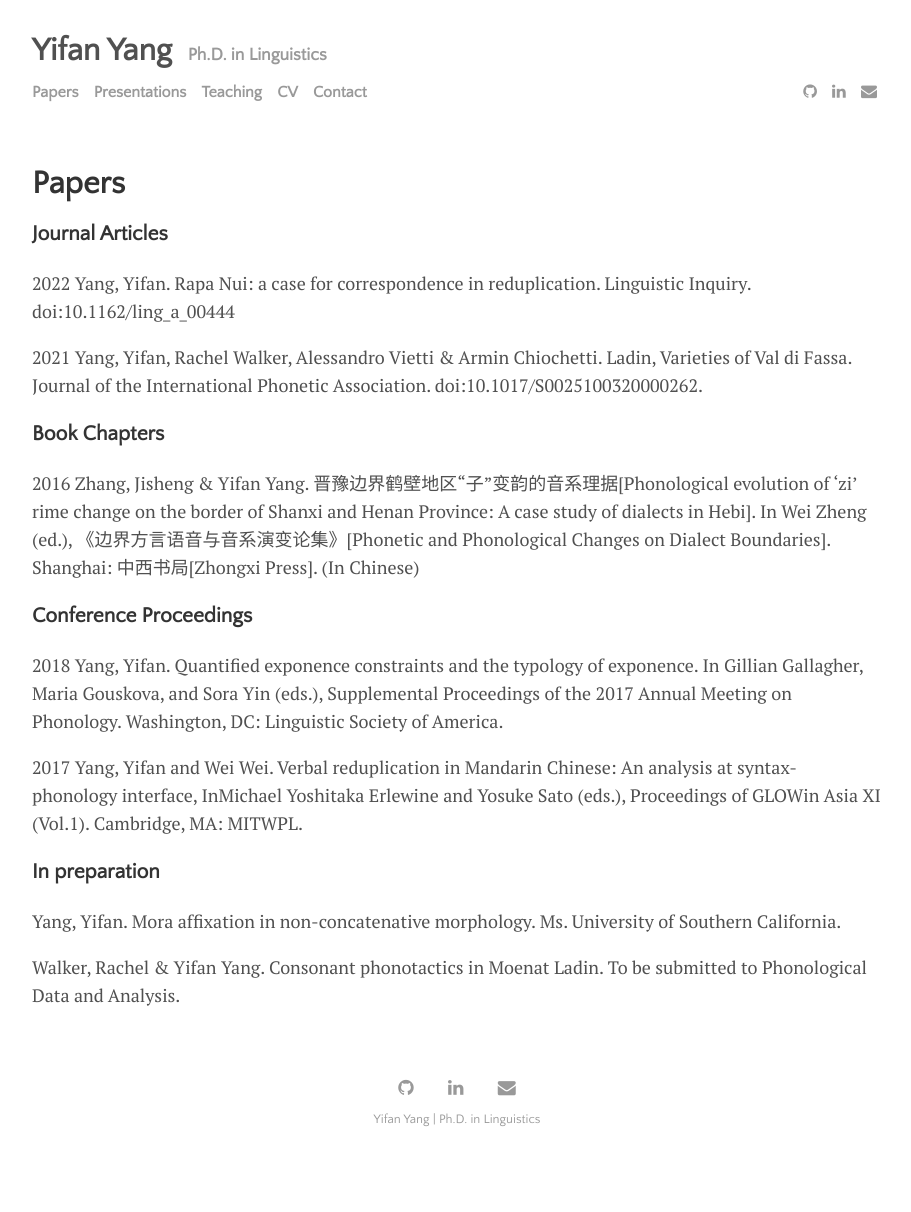
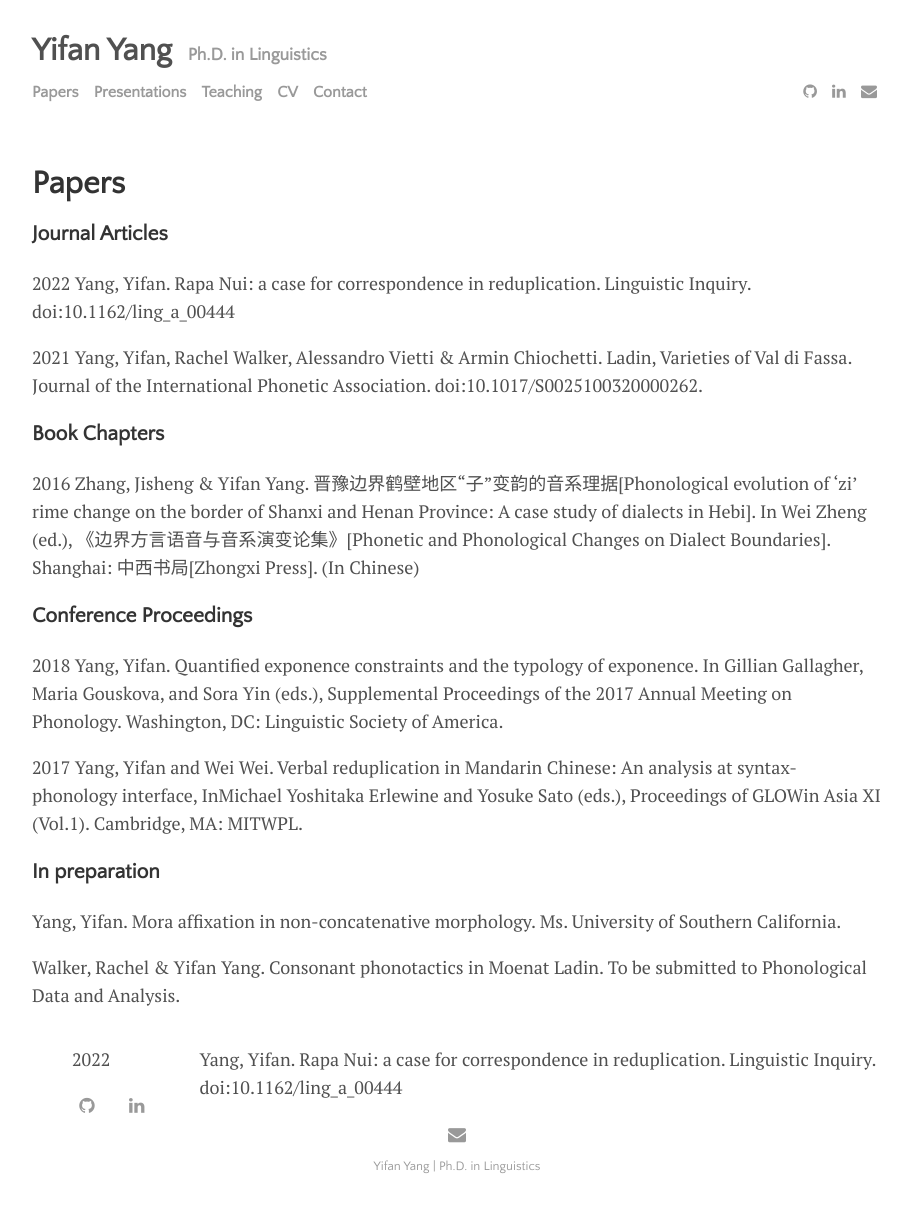
Before and after one commit to yifanyang08/yifanyang08.github.io, a Jekyll site: the page built from menu/papers.md, in a window 1280 px wide. Shown: the whole page, without its empty margins (183-1094 px from the left). Built offline with Jekyll 4.4.1, drawn with Linux system fonts in a browser that asks for light colours; before the commit the page ends 1165 px from its top, so only the background shows below that.

Commit message:
Update papers.md

```diff
--- a/menu/papers.md
+++ b/menu/papers.md
@@ -25,3 +25,11 @@
 Yang, Yifan. Mora affixation in non-concatenative morphology. Ms. University of Southern California.
 
 Walker, Rachel & Yifan Yang. Consonant phonotactics in Moenat Ladin. To be submitted to Phonological Data and Analysis.
+
+
+<div style="float: left; width: 15%;">
+<ul> 2022 </ul>
+</div>
+<div style="float: right; width: 85%;">
+<ul> Yang, Yifan. Rapa Nui: a case for correspondence in reduplication. Linguistic Inquiry. doi:10.1162/ling_a_00444 </ul>
+</div>
```
